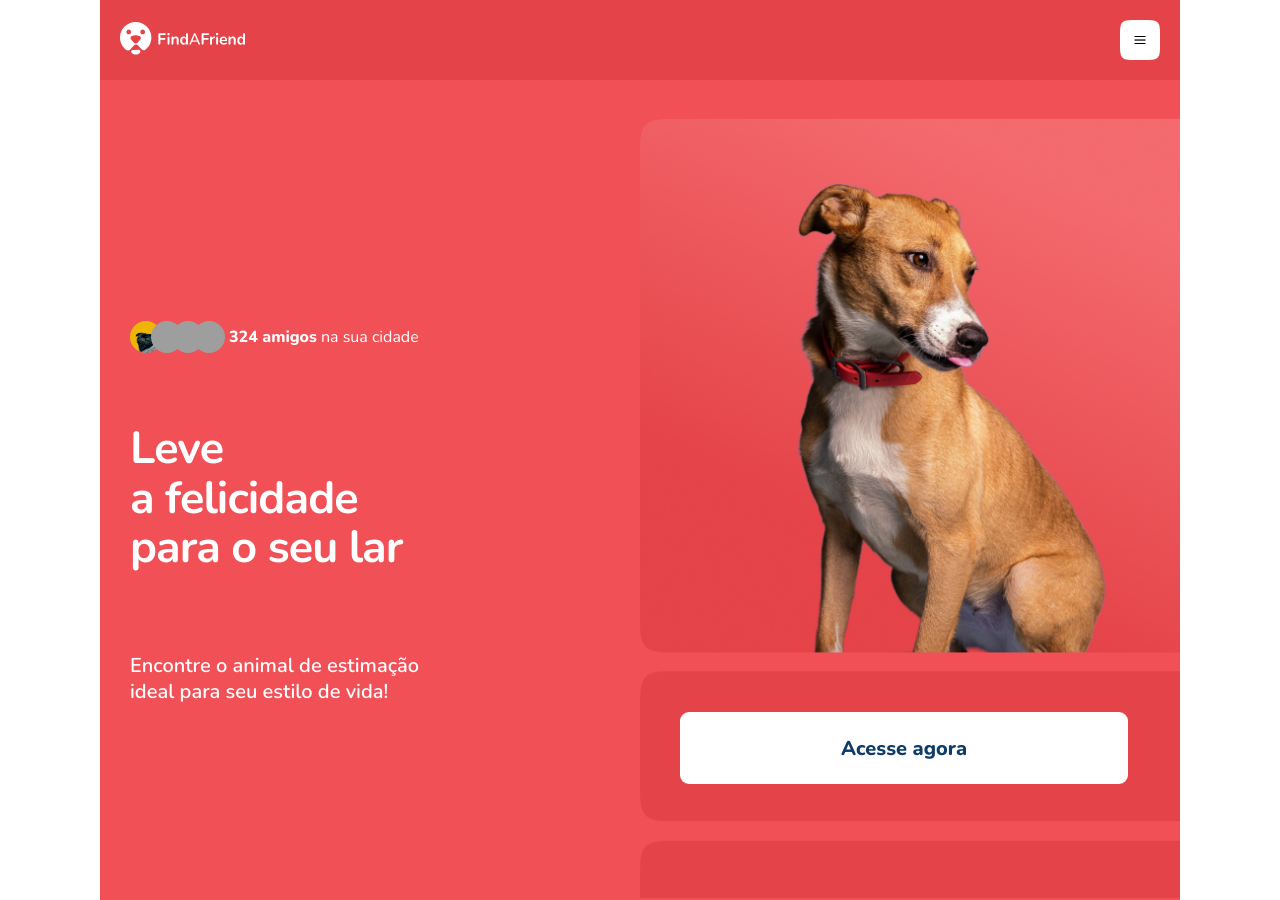
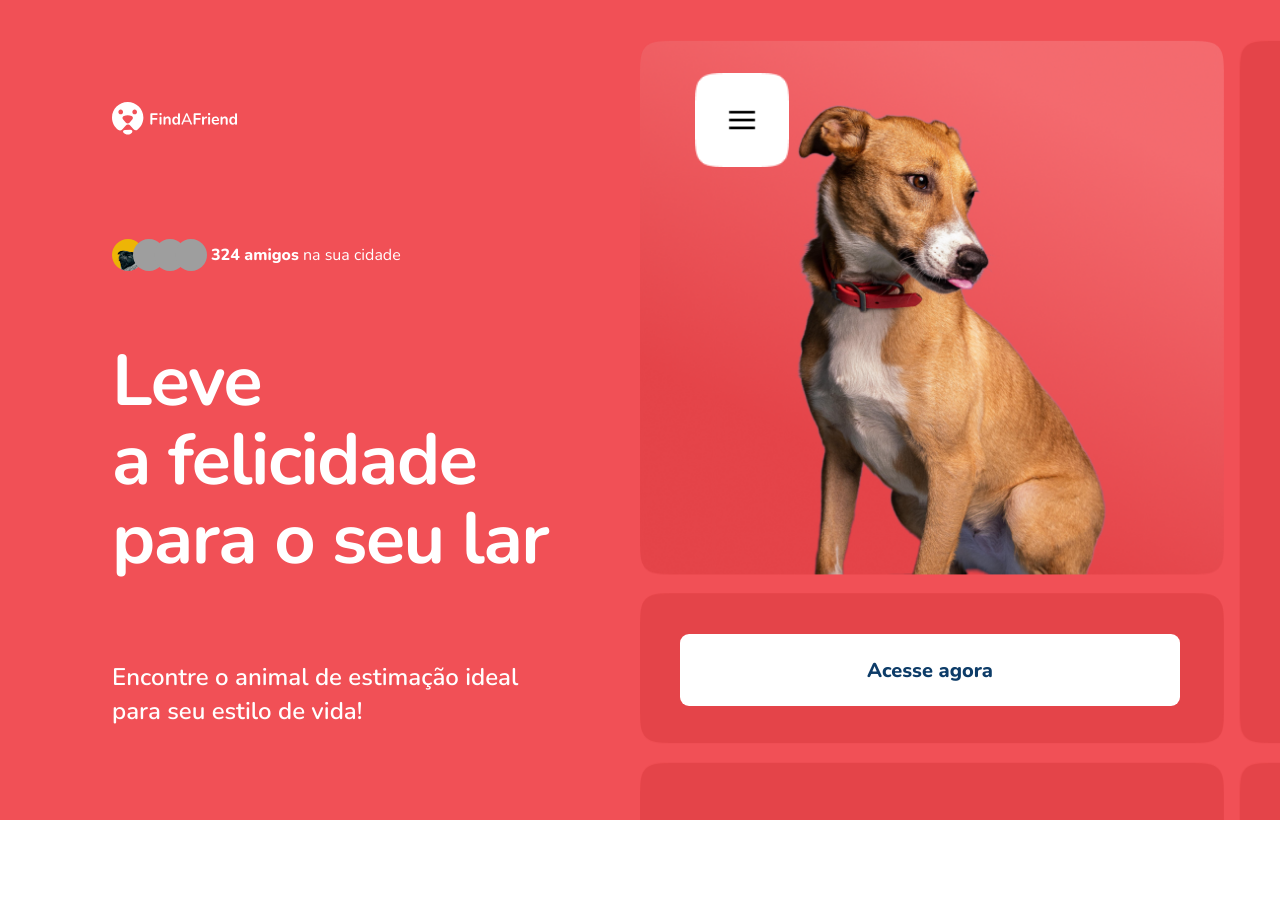
Before and after one commit to PHMesquita97/GCC---Find-A-Friend, a plain HTML site: page index.htm in a window 1280 px wide. After the commit the page ends 820 px from the top, so only its background shows below. Drawn offline with nearby package versions, Linux system fonts and the light colour scheme; grey boxes are pictures that could not be loaded.

Commit message:
responsivo para desktop pronto

```diff
--- a/style.css
+++ b/style.css
@@ -86,7 +86,7 @@ nav {
     width: 100%;
     height: 0px;
     opacity: 0.2;
-    border: 1px solid var(--white);
+    border: 1px solid var(--text-menu-color);
  }
 
 ul {
@@ -294,3 +294,107 @@ li:hover {
     }
 
 }
+
+/*==========DESKTOP==========*/
+
+@media (min-width: 1080px) {
+
+    #home {
+        max-width: 144rem;
+        height: 82rem;
+    }
+
+    header {
+        top: 8rem;
+        max-width: 75rem;
+        width: 52%;
+        margin-left: 11.2rem;
+        padding: 0;
+        background-color: transparent;
+        position: absolute;
+    }
+
+    #logo img {
+        width: 17.7rem;
+    }
+
+    button.menu, button.close {
+        width: 7.2rem;
+        height: 7.2rem;
+        border-radius: 1.5rem;
+        z-index: 100;
+    }
+
+    button.menu img, button.close img {
+        width: 9.4rem;
+        height: 9.4rem;
+    }
+
+    nav {
+        position: absolute;
+        background-color: var(--menu-color);
+        width: 59.5rem;
+        height: 53.5rem;
+        border-radius: 20px;
+        padding: 0 2rem 2.8rem;
+        top: 4rem;
+        left: 52%;
+        z-index: 10;
+        transform: scale(0);
+    }
+
+    .line {
+        display: none;
+    }
+
+    .opened {
+        transform:scale(1);
+        transition: transform 700ms;
+    }
+
+    ul {
+        gap: 1.6rem;
+        padding-top: 22.7rem;
+    }
+
+    li{
+        font-weight: 400;
+        font-size: 3.6rem;
+    }
+
+    .main-content {
+        padding: 3rem 0 0 11.2rem;
+    }
+
+    .pre-title {
+        margin: 0;
+        margin-top: 20.8rem;
+        display: flex;
+        flex-direction: row;
+        gap: 1.6rem;
+        max-width: 35rem;
+
+    }
+    .friends {
+        width: fit-content;
+
+    }
+
+    .main-content h1 {
+        font-size: 7.2rem;
+        width: 100%;
+    }
+
+
+    .main-subtitle {
+        font-size: 2.4rem;
+        line-height: 3.4rem;
+        max-width: 40.7rem;
+        width: 100%;
+    }
+
+    .callAction{
+        top:30px
+    }
+
+}
```
